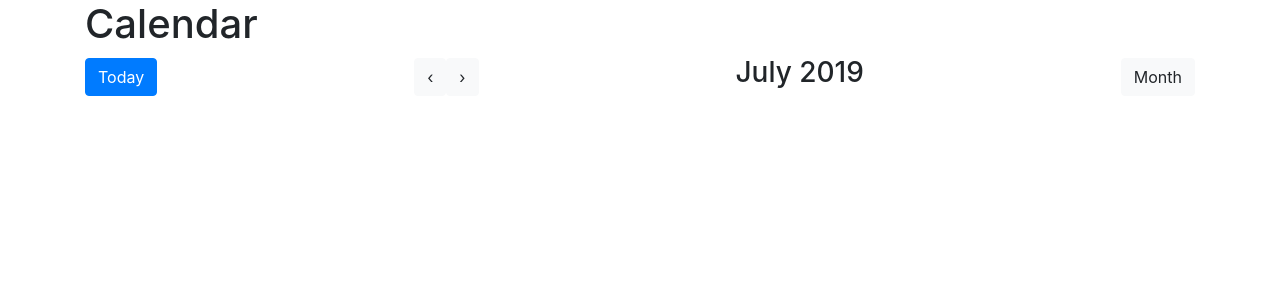
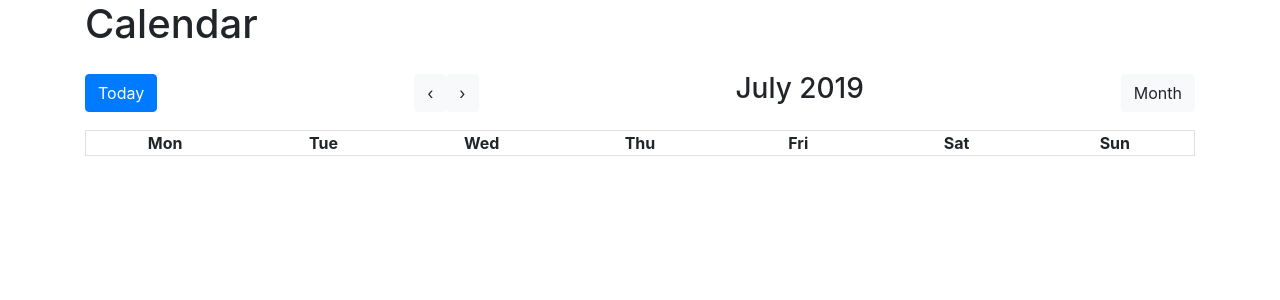
Before and after one commit to Sevenka/react-calendar, a React (Create React App) app: page / in a window 1280 px wide. Shown: the top 300 px of the page. Built offline with nearby package versions, Linux system fonts and the light colour scheme.

Commit message:
Add more basic components and markup

```diff
--- a/src/components/Calendar.jsx
+++ b/src/components/Calendar.jsx
@@ -1,6 +1,22 @@
 import React from 'react';
 
 class Calendar extends React.Component {
+  constructor(props) {
+    super(props);
+
+    this.state = {
+      weekdays: [
+        'Mon',
+        'Tue',
+        'Wed',
+        'Thu',
+        'Fri',
+        'Sat',
+        'Sun'
+      ]
+    }
+  }
+
   render() {
     return (
       <div className="container">
@@ -10,17 +26,20 @@ class Calendar extends React.Component {
         <nav className="controls">
           <button className="btn btn-primary">Today</button>
           <div className="swith">
-            <button className="btn btn-light switch-previous">
+            <button className="btn btn-light previous">
               <span aria-hidden="true">&lsaquo;</span>
             </button>
-            <button className="btn btn-light switch-next">
+            <button className="btn btn-light next">
               <span aria-hidden="true">&rsaquo;</span>
             </button>
           </div>
           <h3>July 2019</h3>
           <button className="btn btn-light">Month</button>
         </nav>
-        <main>
+        <main className="border">
+          <div className="weekdays">
+            {this.state.weekdays.map(day => <span key={day} className="name">{day}</span>)}
+          </div>
         </main>
       </div>
     );
--- a/src/css/index.css
+++ b/src/css/index.css
@@ -2,4 +2,16 @@
   display: flex;
   align-items: center;
   justify-content: space-between;
+  padding: 1rem 0;
 }
+.day {
+  display: flex;
+}
+.weekdays {
+  display: flex;
+}
+.weekdays .name {
+  flex: 1 1 0;
+  text-align: center;
+  font-weight: bold;
+}
```
Also changed, not shown: src/components/Day.jsx (added, +20 -0 lines).
